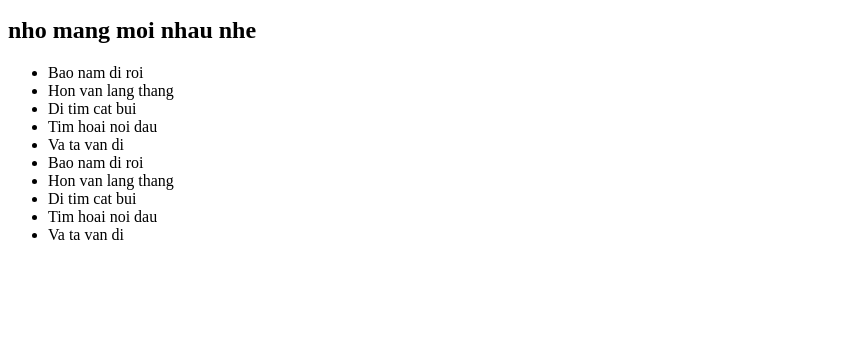
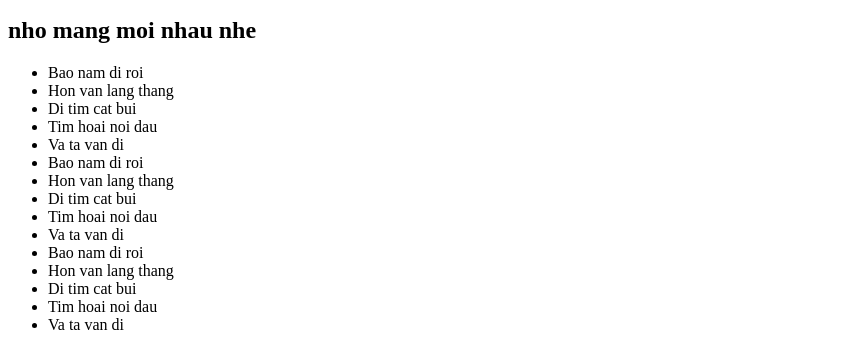
Before and after one commit to lala-Kem/Ok_Git_Basic, a plain HTML site: page about.html in a window 1280 px wide. Shown: the part 553-903 px from the top of the page, without its empty margins (0-865 px from the left). Before the commit the page ends 813 px from the top, so only its background shows below. Drawn offline with Linux system fonts and the light colour scheme.

Commit message:
Update about.html

```diff
--- a/about.html
+++ b/about.html
@@ -39,6 +39,13 @@
         <li>Tim hoai noi dau</li>
         <li>Va ta van di</li>
 
+
+         <li>Bao nam di roi</li>
+        <li>Hon van lang thang</li>
+        <li>Di tim cat bui</li>
+        <li>Tim hoai noi dau</li>
+        <li>Va ta van di</li>
+
     </ul>
 </body>
 
```
